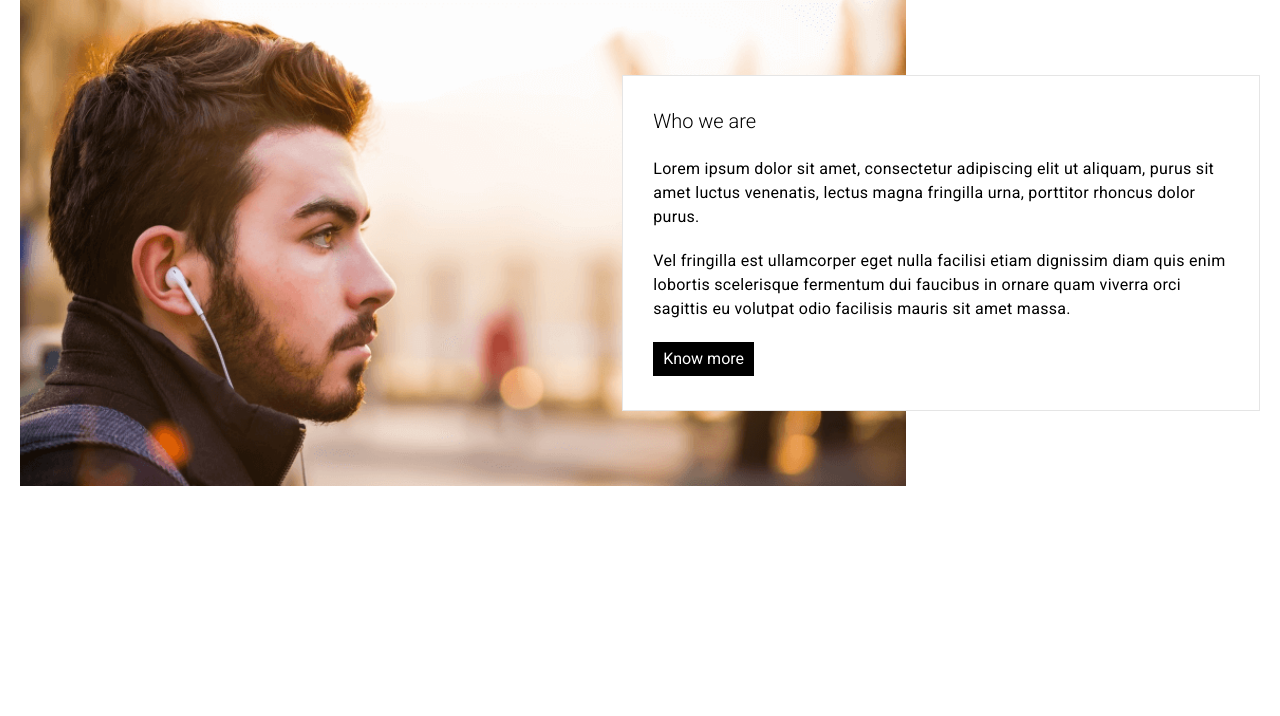
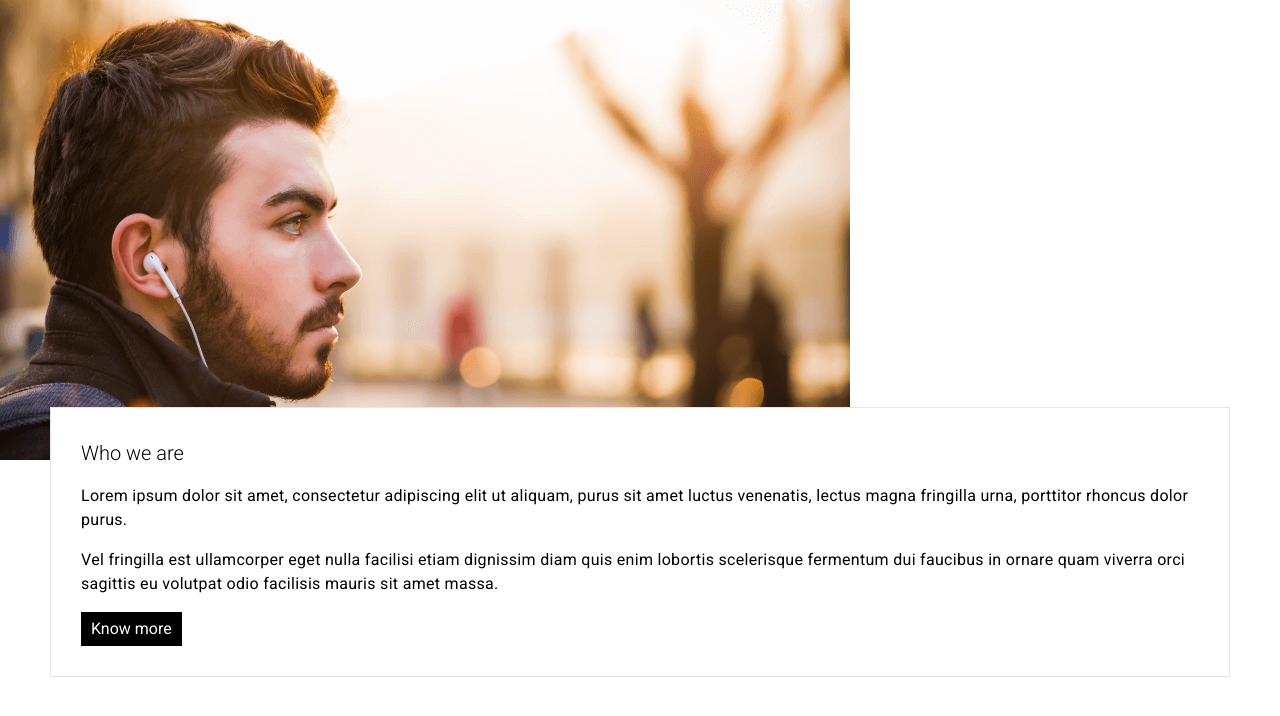
Before and after one commit to ivanalbizu/taller-css, a website built with Parcel: page index.html in a window 1280 px wide. Built offline with nearby package versions, Linux system fonts and the light colour scheme.

Commit message:
Add wrappers

```diff
--- a/src/css/styles.scss
+++ b/src/css/styles.scss
@@ -18,6 +18,9 @@ body {
   font-size: 16px;
   font-weight: 400;
   letter-spacing: 0.3px;
+  &:not(:last-of-type) {
+    //margin-bottom: 1rem;
+  }
 }
 .btn {
   background-color: #000;
@@ -31,15 +34,8 @@ body {
   grid-template-columns: 50px 1fr 1fr 50px;
   grid-template-rows: 1fr 60px auto;
   gap: 0px;
-  width: min(100%, 1240px);
-  margin-inline: auto;
   &__img {
     grid-area: 1 / 1 / 3 / 5;
-    img {
-      width: 100%;
-      height: 100%;
-      object-fit: cover;
-    }
   }
   &__txt {
     grid-area: 2 / 2 / 4 / 4;
@@ -51,15 +47,4 @@ body {
     grid-auto-flow: row;
     gap: 16px;
   }
-
-  @media (min-width: 1024px) {
-    grid-template-columns: 1.7fr 0.8fr 1fr;
-    grid-template-rows: 75px auto 75px;
-    &__img {
-      grid-area: 1 / 1 / 4 / 3;
-    }
-    &__txt {
-      grid-area: 2 / 2 / 3 / 4;
-    }
-  }
 }
```
